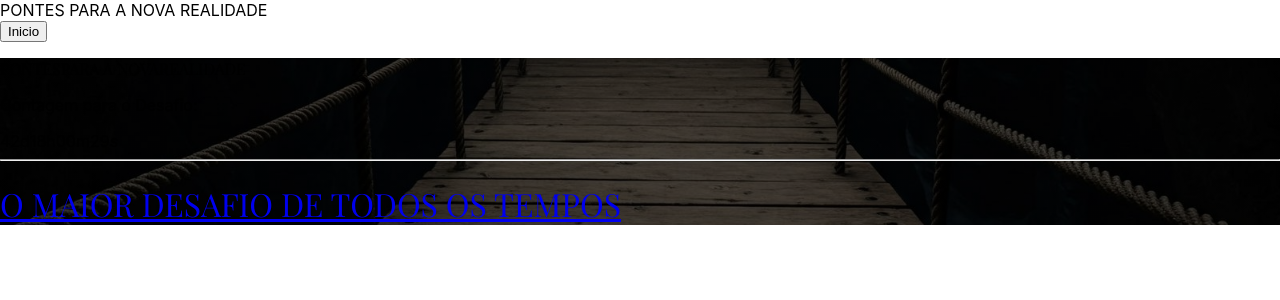
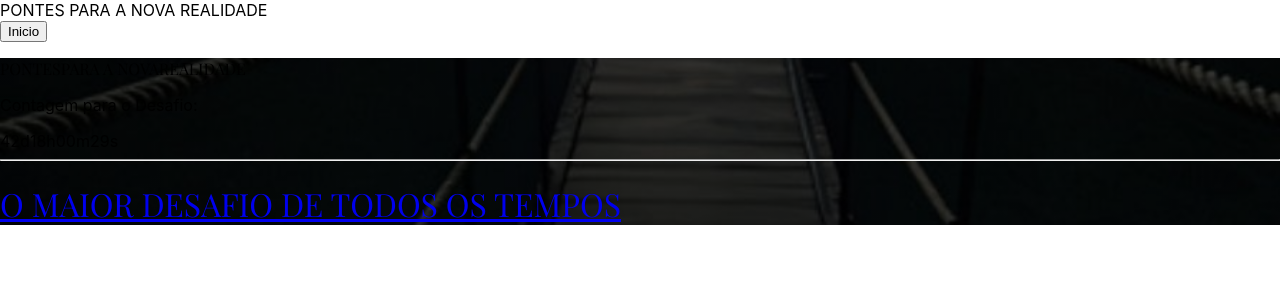
Before and after one commit to H-DEV-F/anuncio-livro, a React (Create React App) app: page /app in a window 1280 px wide. Shown: the top 300 px of the page. Built offline with nearby package versions, Linux system fonts and the light colour scheme.

Commit message:
feat: alter landingpage

```diff
--- a/src/Layout.tsx
+++ b/src/Layout.tsx
@@ -7,7 +7,7 @@
         <main
             className="pt-20"
             style={{
-                backgroundImage: `linear-gradient(rgba(0,0,0,0.6), rgba(0,0,0,0.6)), url('/images/background-image.jpg')`,
+                backgroundImage: `linear-gradient(rgba(0,0,0,0.6), rgba(0,0,0,0.6)), url('/images/background-image2.jpg')`,
                 backgroundRepeat: 'no-repeat',
                 backgroundSize: 'cover',
                 backgroundPosition: 'center'
--- a/src/components/LandingPage.tsx
+++ b/src/components/LandingPage.tsx
@@ -3,6 +3,7 @@
 import { motion, AnimatePresence } from 'framer-motion'
 
 const LandingPage = () => {
+    const urlImage = "/images/background-image.jpg";
     const [clicked, setClicked] = useState(false)
     const [showFirstText, setShowFirstText] = useState(false)
     const [showSecondText, setShowSecondText] = useState(false)
@@ -11,29 +12,26 @@
     const handleClick = () => {
         setClicked(true)
 
-        // Primeiro texto após 1s
         setTimeout(() => {
             setShowFirstText(true)
         }, 1000)
 
-        // Segundo texto após 4s (deixa o primeiro visível por 3s)
         setTimeout(() => {
             setShowFirstText(false)
             setShowSecondText(true)
         }, 4000)
 
-        // Navega após 7s (deixa o segundo visível por 3s)
         setTimeout(() => {
             setShowSecondText(false)
             navigate('/app')
-        }, 7000)
+        }, 8000)
     }
 
     return (
         <div
             className="h-screen flex items-center justify-center relative bg-gray-900"
             style={{
-                backgroundImage: `linear-gradient(rgba(0,0,0,0.6), rgba(0,0,0,0.6)), url('/images/background-image.jpg')`,
+                backgroundImage: `linear-gradient(rgba(0,0,0,0.6), rgba(0,0,0,0.6)), url('${urlImage}')`,
                 backgroundRepeat: 'no-repeat',
                 backgroundSize: 'cover',
                 backgroundPosition: 'center',
```
Also changed, not shown: public/images/background-image2.jpg (added).
